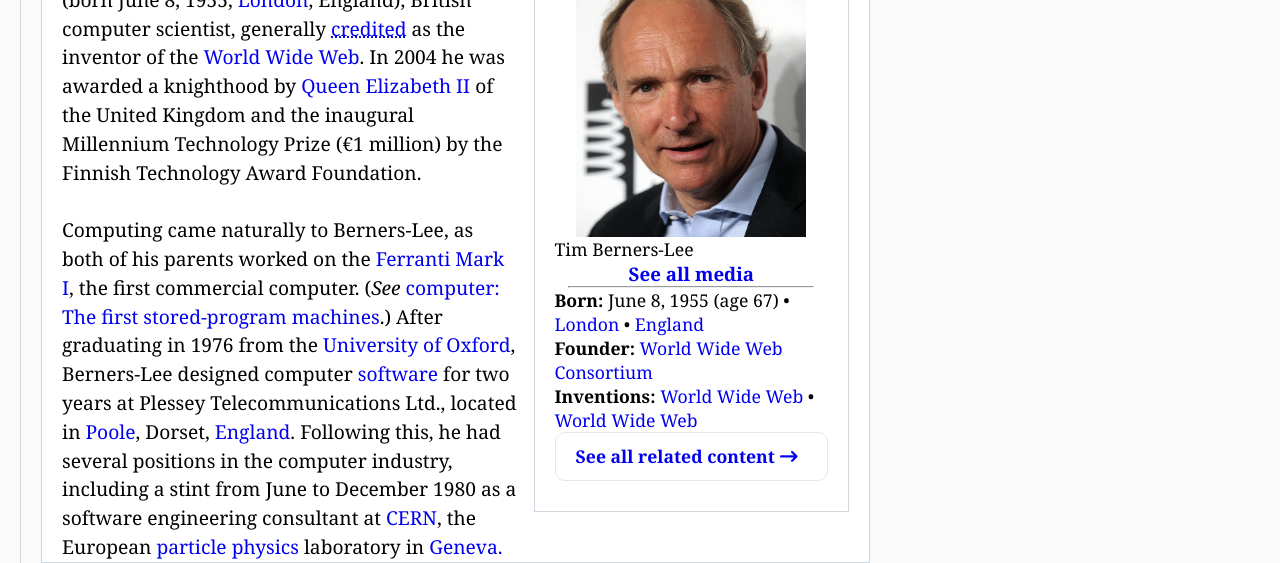
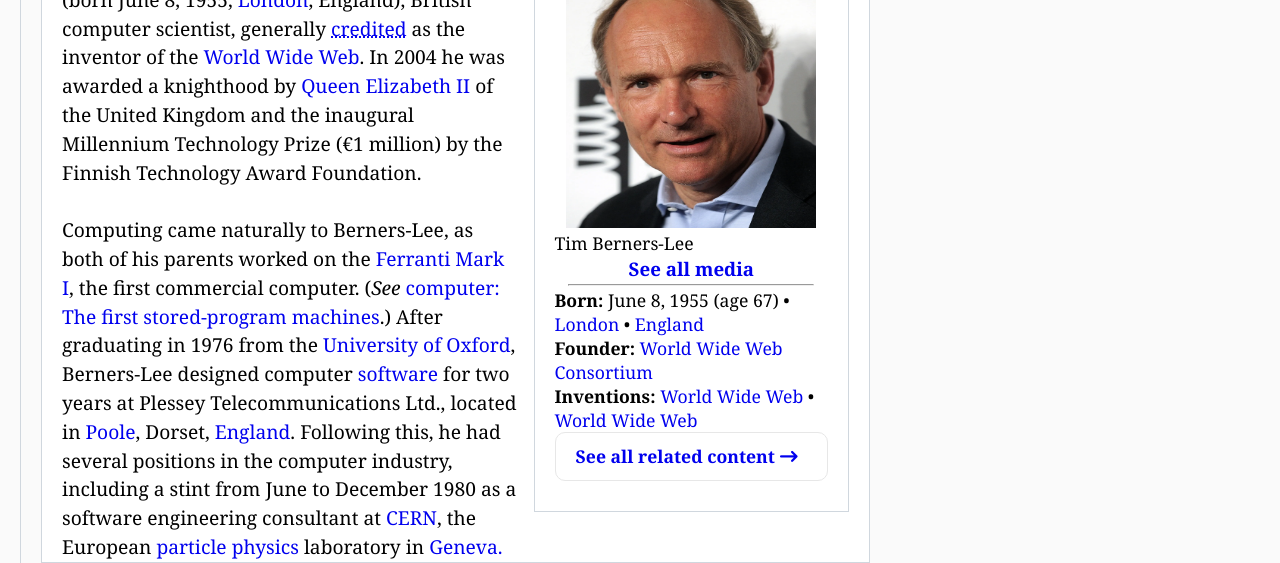
Before and after one commit to GigiTheGiraffe/tim-berners-lee, a plain HTML site: page index.html in a window 1280 px wide. Shown: the part 399-962 px from the top of the page. Drawn offline with Linux system fonts and the light colour scheme.

Commit message:
retour arrière, dimension image mauvaise

```diff
--- a/style.css
+++ b/style.css
@@ -228,7 +228,7 @@ body {
     aside img {
         margin-top: 5px;
         width: 300px;
-        height: 363.91px;
+        height: 320px;
         box-shadow: 0 1px 1px 0 gainsboro, 0 6px 20px 0 rgba(0, 0, 0, 0.19);
         padding-bottom: 30px;
         border-radius: 10px;
@@ -366,8 +366,8 @@ body {
 
     aside img {
         padding-top: 10px;
-        width: 230px;
-        height: 279px;
+        width: 250px;
+        height: 270px;
     }
 
     #main-aside {
```
